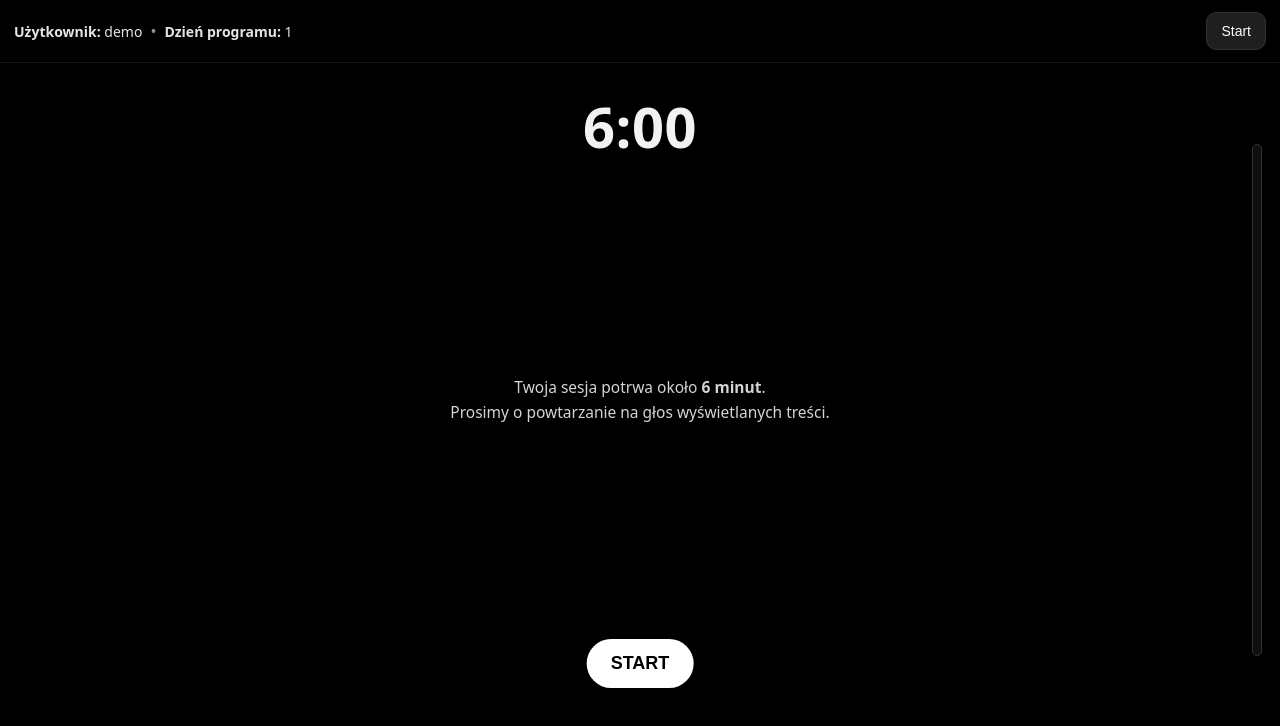
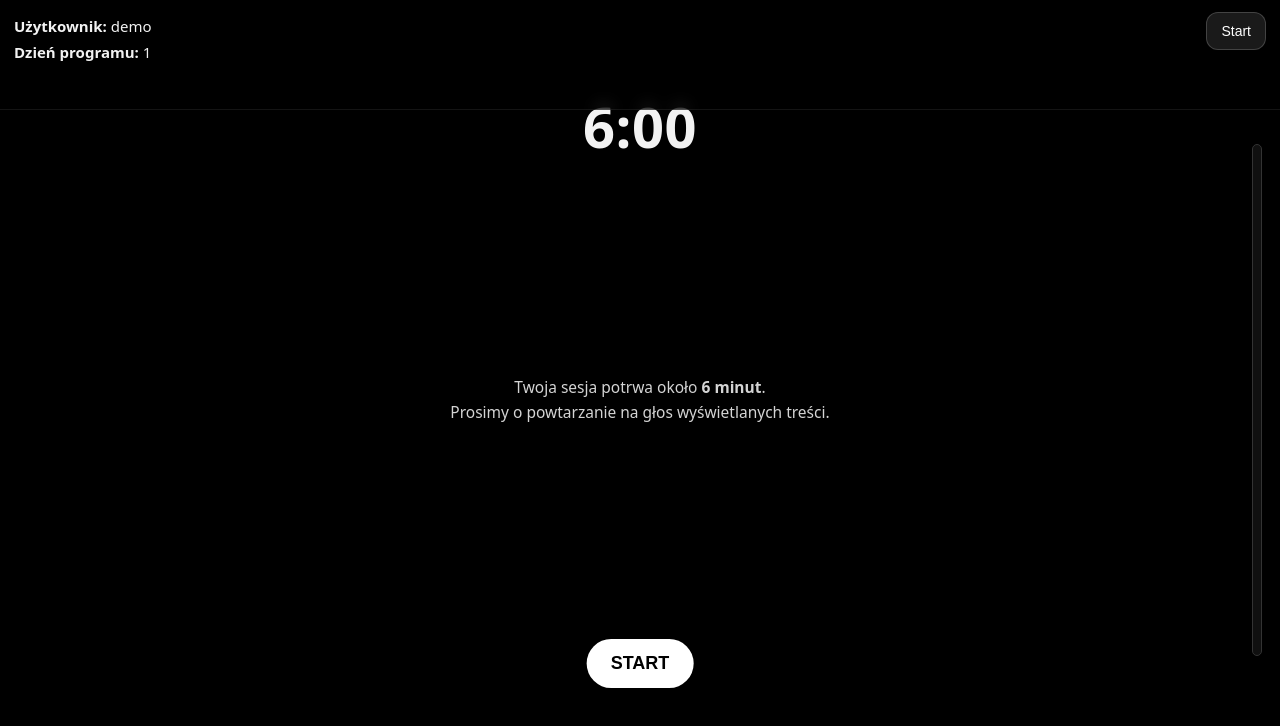
Before and after one commit to MacSzot/adhered.shop, a Next.js app: page /day in a window 1280 px wide. Shown: the top 726 px of the page. Built offline with nearby package versions, Linux system fonts and the light colour scheme.

Commit message:
Update page.tsx

```diff
--- a/app/day/page.tsx
+++ b/app/day/page.tsx
@@ -10,8 +10,8 @@ type PlanStep = {
   min_sentences?: number;
   starts_with?: string[];
   starts_with_any?: string[];
-  prep_ms?: number;
-  dwell_ms?: number;
+  prep_ms?: number;   // opóźnienie przed startem nagrywania
+  dwell_ms?: number;  // długość okna SAY
   note?: string;
 };
 
@@ -49,10 +49,10 @@ export default function PrompterPage() {
   // Ustawienia
   const USER_NAME = "demo";
   const dayRaw = typeof window !== "undefined" ? getParam("day", "01") : "01";
-  const dayFileParam = dayRaw.padStart(2, "0"); // 01..11 dla plików
+  const dayFileParam = dayRaw.padStart(2, "0"); // zawsze 01..11 do wczytywania plików
   const DAY_LABEL = (() => {
     const n = parseInt(dayRaw, 10);
-    return Number.isNaN(n) ? dayRaw : String(n); // UI: bez 0 wiodącego
+    return Number.isNaN(n) ? dayRaw : String(n); // UI: bez zera wiodącego
   })();
 
   const MAX_TIME = 6 * 60; // 6 minut
@@ -67,16 +67,17 @@ export default function PrompterPage() {
   const [sayTranscript, setSayTranscript] = useState<string>("");
 
   const [isRunning, setIsRunning] = useState(false);
+  const [isPaused, setIsPaused] = useState(false);           // ✅ nowy stan pauzy
   const [remaining, setRemaining] = useState(MAX_TIME);
   const [levelPct, setLevelPct] = useState(0);
   const [mirror] = useState(true);
   const [micError, setMicError] = useState<string | null>(null);
 
-  // ⏸️ Pauza ciszy: jedyna przypominajka po 10 s + ile zostało sekund
+  // ⏸️ Pauza ciszy (auto-pauza): jedyna przypominajka po 10 s
   const [silencePause, setSilencePause] = useState(false);
   const pausedRemainingRef = useRef<number | null>(null);
 
-  // 👉 nowy stan: czy mamy już stream (żeby ukryć natywny „play”)
+  // 👉 czy mamy już stream (żeby ukryć natywny „play”)
   const [hasStream, setHasStream] = useState(false);
 
   // Refy aktualnych wartości
@@ -152,12 +153,13 @@ export default function PrompterPage() {
 
   /* ---- 2) Start/Stop AV + VU + watchdog ciszy ---- */
   async function startAV(): Promise<boolean> {
-    stopAV();
+    // nie zatrzymujemy AV przy "pauzie" – tylko przy pełnym "stop"
     setMicError(null);
     speakingFramesRef.current = 0;
     lastVoiceAtRef.current = Date.now();
 
     try {
+      if (!streamRef.current) {
         const stream = await navigator.mediaDevices.getUserMedia({
           video: true,
           audio: {
@@ -168,9 +170,11 @@ export default function PrompterPage() {
           },
         });
         streamRef.current = stream;
-      setHasStream(true); // ✅ mamy stream – ukryj natywny „play”
         if (videoRef.current) (videoRef.current as any).srcObject = stream;
+      }
+      setHasStream(true);
 
+      if (!audioCtxRef.current) {
         const Ctx = (window.AudioContext || (window as any).webkitAudioContext) as typeof AudioContext;
         const ac = new Ctx();
         audioCtxRef.current = ac;
@@ -184,12 +188,15 @@ export default function PrompterPage() {
         const analyser = ac.createAnalyser();
         analyser.fftSize = 1024;
         analyser.smoothingTimeConstant = 0.86;
-      ac.createMediaStreamSource(stream).connect(analyser);
+        ac.createMediaStreamSource(streamRef.current!).connect(analyser);
         analyserRef.current = analyser;
 
         const data = new Uint8Array(analyser.fftSize);
         const loop = () => {
-        if (!analyserRef.current || !isRunningRef.current) return;
+          if (!analyserRef.current || !isRunningRef.current) {
+            rafRef.current = requestAnimationFrame(loop); // utrzymuj animację paska
+            return;
+          }
           analyser.getByteTimeDomainData(data);
 
           let peak = 0, sumSq = 0;
@@ -209,13 +216,13 @@ export default function PrompterPage() {
             speakingFramesRef.current += 1;
             if (speakingFramesRef.current >= SPEAKING_FRAMES_REQUIRED) {
               heardThisStepRef.current = true;
-            lastVoiceAtRef.current = Date.now(); // ⏱️ rejestrujemy mowę
+              lastVoiceAtRef.current = Date.now();
             }
           } else {
             speakingFramesRef.current = 0;
           }
 
-        // ---- JEDYNA PRZYPOMINAJKA po 10 s rzeczywistej ciszy ----
+          // Jedyna „auto-pauza” po 10 s ciszy
           if (isRunningRef.current && !silencePause) {
             const now = Date.now();
             if (now - lastVoiceAtRef.current >= 10_000) {
@@ -224,19 +231,19 @@ export default function PrompterPage() {
                 secsLeft = Math.max(0, Math.ceil((endAtRef.current - now) / 1000));
               }
               pausedRemainingRef.current = secsLeft;
-
-            // zatrzymujemy licznik (NIE resetujemy do 6:00)
               stopCountdown();
               setRemaining(secsLeft);
-
-            // włączamy pauzę i czekamy na tapnięcie
               setSilencePause(true);
+              setIsRunning(false);
+              setIsPaused(true);
             }
           }
 
           rafRef.current = requestAnimationFrame(loop);
         };
         rafRef.current = requestAnimationFrame(loop);
+      }
+
       return true;
     } catch (err: any) {
       console.error("getUserMedia error:", err);
@@ -254,22 +261,35 @@ export default function PrompterPage() {
       try { audioCtxRef.current.close(); } catch {}
       audioCtxRef.current = null;
     }
-    setHasStream(false); // ✅ cofamy ukrycie natywnego „play”
+    setHasStream(false);
   }
 
-  // 👉 wznowienie po tapnięciu w overlay pauzy
+  // Ręczna pauza z przycisku
+  function pauseSession() {
+    if (!isRunning) return;
+    stopCountdown();
+    clearStepTimers();
+    stopSayCaptureWhisper();
+    setIsRunning(false);
+    setIsPaused(true);        // zachowujemy stan (czas, krok, kamera)
+    setSilencePause(false);
+    pausedRemainingRef.current = remaining;
+  }
+
+  // Wznowienie po tapnięciu w komunikat lub przycisk START
   function resumeFromPause() {
-    if (!silencePause) return;
     const secs = pausedRemainingRef.current ?? remaining;
-    startCountdown(secs);        // wznawiamy od miejsca przerwania
+    startCountdown(secs);
     setSilencePause(false);
-    lastVoiceAtRef.current = Date.now(); // wyzeruj „ciszę”
+    setIsPaused(false);
+    setIsRunning(true);
+    lastVoiceAtRef.current = Date.now();
+    runStep(idxRef.current);
   }
 
   /* ===== WHISPER: start/stop ===== */
   async function startSayCaptureWhisper() {
     setSayTranscript("");
-
     const stream = streamRef.current;
     if (!stream) return;
 
@@ -278,31 +298,22 @@ export default function PrompterPage() {
       : (MediaRecorder.isTypeSupported("audio/webm;codecs=opus")
           ? "audio/webm;codecs=opus"
           : "");
+    if (!mime) { console.warn("MediaRecorder: brak wspieranego MIME."); return; }
 
-    if (!mime) {
-      console.warn("MediaRecorder: brak wspieranego MIME.");
-      return;
-    }
-
-    const mr = new MediaRecorder(stream, {
-      mimeType: mime,
-      audioBitsPerSecond: 64_000,
-    });
+    const mr = new MediaRecorder(stream, { mimeType: mime, audioBitsPerSecond: 64_000 });
     recRef.current = mr;
 
     mr.ondataavailable = async (e) => {
       if (!e.data || e.data.size === 0) return;
-
       const fd = new FormData();
       const filename = mime.includes("mp4") ? "chunk.m4a" : "chunk.webm";
       fd.append("audio", e.data, filename);
-
       try {
         const resp = await fetch("/api/whisper", { method: "POST", body: fd });
         const json = await resp.json();
         if (json?.text) {
-          setSayTranscript((prev) => (prev ? prev + " " : "") + json.text);
-          lastVoiceAtRef.current = Date.now(); // ruch głosu z serwera
+          setSayTranscript((p) => (p ? p + " " : "") + json.text);
+          lastVoiceAtRef.current = Date.now();
         } else if (json?.error) {
           console.warn("Whisper API error:", json.error);
         }
@@ -311,10 +322,8 @@ export default function PrompterPage() {
       }
     };
 
-    // preferowany tryb — chunk co ~2 sekundy
-    try {
-      mr.start(2000);
-    } catch {
+    try { mr.start(2000); }
+    catch {
       try { mr.start(); } catch {}
       chunkTimerRef.current = window.setInterval(() => {
         if (recRef.current && recRef.current.state === "recording") {
@@ -326,10 +335,7 @@ export default function PrompterPage() {
 
   function stopSayCaptureWhisper() {
     if (chunkTimerRef.current) { clearInterval(chunkTimerRef.current); chunkTimerRef.current = null; }
-    if (recRef.current) {
-      try { recRef.current.stop(); } catch {}
-      recRef.current = null;
-    }
+    if (recRef.current) { try { recRef.current.stop(); } catch {} recRef.current = null; }
   }
 
   /* ---- 3) Kroki ---- */
@@ -344,22 +350,21 @@ export default function PrompterPage() {
     if (!s) return;
 
     clearStepTimers();
-    heardThisStepRef.current = false;
     setSayTranscript("");
 
     if (s.mode === "VERIFY") {
       stopSayCaptureWhisper();
       setDisplayText(s.target || "");
     } else {
-      const prep = Number(s.prep_ms ?? 200);     // szybki start
-      const dwell = Number(s.dwell_ms ?? 12000); // 12s aktywnego okna SAY
+      const prep = Number(s.prep_ms ?? 200);
+      const dwell = Number(s.dwell_ms ?? 12000);
 
       stopSayCaptureWhisper();
       setDisplayText(s.prompt || "");
       setSayTranscript("");
 
       stepTimerRef.current = window.setTimeout(() => {
-        if (idxRef.current !== i) return;
+        if (idxRef.current !== i || !isRunningRef.current) return;
         startSayCaptureWhisper();
 
         stepTimerRef.current = window.setTimeout(() => {
@@ -381,12 +386,17 @@ export default function PrompterPage() {
     runStep(next);
   }
 
-  /* ---- 4) Start/Stop sesji ---- */
+  /* ---- 4) Start/Stop/Wznów ---- */
   const startSession = async () => {
+    if (isPaused) {              // wznawiamy z pauzy
+      resumeFromPause();
+      return;
+    }
     if (!stepsRef.current.length) return;
     const ok = await startAV();
     if (!ok) { setIsRunning(false); return; }
     setIsRunning(true);
+    setIsPaused(false);
     setSilencePause(false);
     pausedRemainingRef.current = null;
     startCountdown(MAX_TIME);
@@ -397,6 +407,7 @@ export default function PrompterPage() {
 
   const stopSession = () => {
     setIsRunning(false);
+    setIsPaused(false);
     stopCountdown();
     clearStepTimers();
     stopSayCaptureWhisper();
@@ -404,12 +415,13 @@ export default function PrompterPage() {
     setLevelPct(0);
     setSilencePause(false);
     pausedRemainingRef.current = null;
+    setRemaining(MAX_TIME);
   };
 
   /* ---- 5) Render ---- */
   const fmt = (s: number) => `${Math.floor(s / 60)}:${String(s % 60).padStart(2, "0")}`;
 
-  // Wygląd pytania i transkryptu (czytelne, białe, bez tła)
+  // Teksty
   const questionStyle: React.CSSProperties = {
     fontSize: 20,
     lineHeight: 1.55,
@@ -427,29 +439,30 @@ export default function PrompterPage() {
 
   return (
     <main className="prompter-full">
-      <header className="topbar topbar--dense">
-        <nav className="tabs">
-          <a className="tab active" href="/day" aria-current="page">Prompter</a>
-          <span className="tab disabled" aria-disabled="true" title="Wkrótce">Rysownik</span>
-        </nav>
-        <div className="top-info compact">
-          <span className="meta"><b>Użytkownik:</b> {USER_NAME}</span>
-          <span className="dot">•</span>
-          <span className="meta"><b>Dzień programu:</b> {DAY_LABEL}</span>
+      {/* WYŻSZY TOPBAR z dwoma liniami po lewej oraz STOP/PAUSE w kolumnie */}
+      <header className="topbar topbar--dense topbar--tall">
+        <div className="top-sides">
+          <div className="top-left">
+            <div className="line"><b>Użytkownik:</b> {USER_NAME}</div>
+            <div className="line"><b>Dzień programu:</b> {DAY_LABEL}</div>
           </div>
-        <div className="controls-top">
-          {!isRunning ? (
-            <button className="btn" onClick={startSession}>Start</button>
+
+          <div className="controls-vert">
+            {isRunning ? (
+              <>
+                <button className="btn-ghost" onClick={pauseSession}>Pause</button>
+                <button className="btn-ghost" onClick={stopSession}>Stop</button>
+              </>
             ) : (
-            <button className="btn" onClick={stopSession}>Stop</button>
+              <button className="btn-ghost" onClick={startSession}>{isPaused ? "Wznów" : "Start"}</button>
             )}
+          </div>
         </div>
       </header>
 
       <div className="timer-top timer-top--strong" style={{ textAlign: "center" }}>{fmt(remaining)}</div>
 
       <div className={`stage ${mirror ? "mirrored" : ""}`}>
-        {/* ukryj natywny overlay „play”, dopóki nie ma streamu */}
         <video
           ref={videoRef}
           autoPlay
@@ -458,8 +471,8 @@ export default function PrompterPage() {
           className={`cam ${!hasStream ? "video-hidden" : ""}`}
         />
 
-        {/* EKRAN STARTOWY */}
-        {!isRunning && (
+        {/* EKRAN STARTOWY / WZNÓW */}
+        {!isRunning && !silencePause && (
           <>
             <div className="overlay center">
               <div className="intro" style={{ textAlign: "center", maxWidth: 520, lineHeight: 1.6, margin: "0 auto" }}>
@@ -474,9 +487,7 @@ export default function PrompterPage() {
                 )}
               </div>
             </div>
-
-            {/* nasz przycisk START nisko, czytelny na telefonie */}
-            <button className="start-floating" onClick={startSession}>START</button>
+            <button className="start-floating" onClick={startSession}>{isPaused ? "WZNÓW" : "START"}</button>
           </>
         )}
 
@@ -502,7 +513,7 @@ export default function PrompterPage() {
           </div>
         )}
 
-        {/* ⏸️ Overlay pauzy po 10 s ciszy — TERAZ niżej */}
+        {/* ⏸️ Powiadomienie po 10 s ciszy – na dole, dotknięcie = wznów */}
         {silencePause && (
           <div className="pause-overlay" onClick={resumeFromPause}>
             <div className="pause-card">
```
Lines whose indentation alone changed are shown as unchanged.
